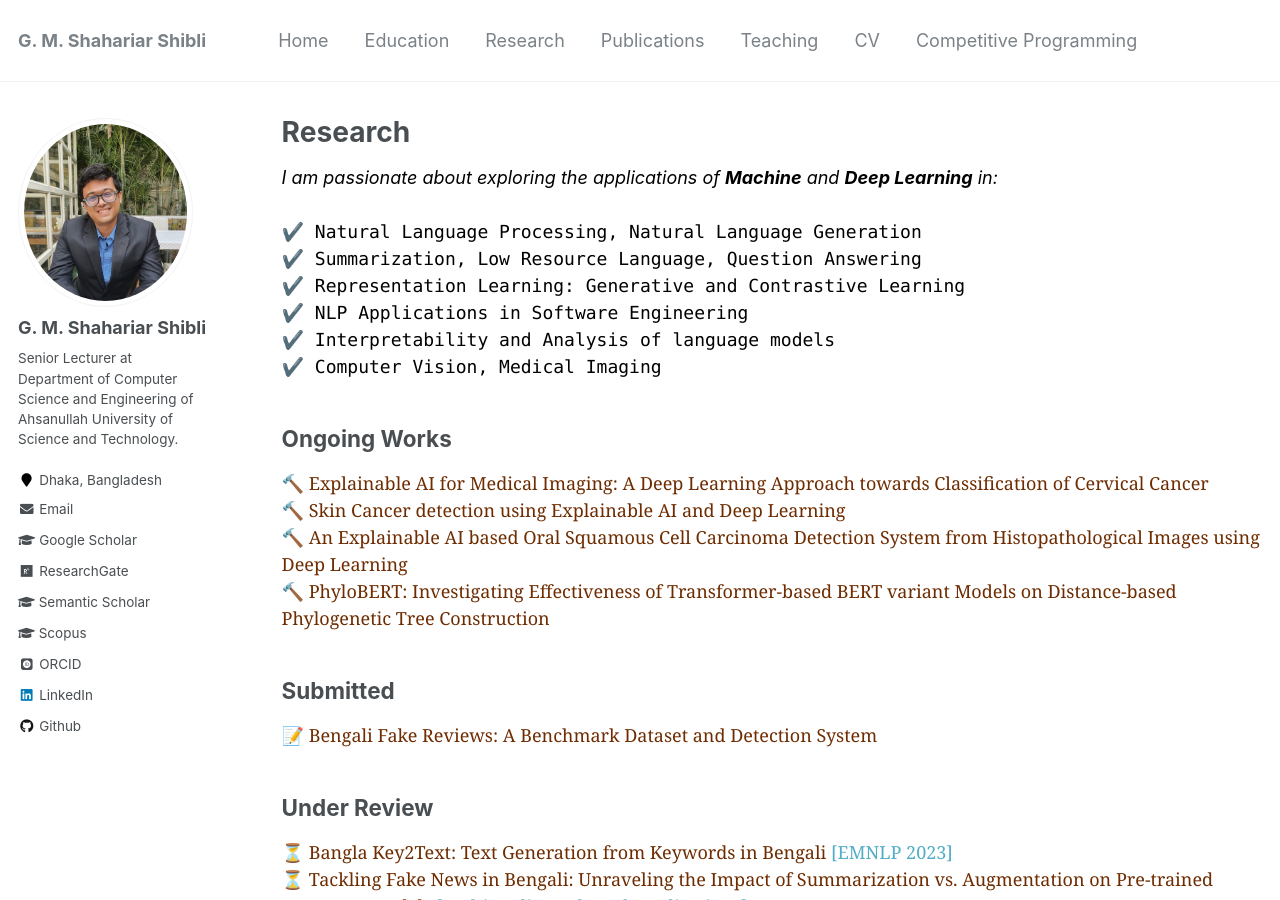
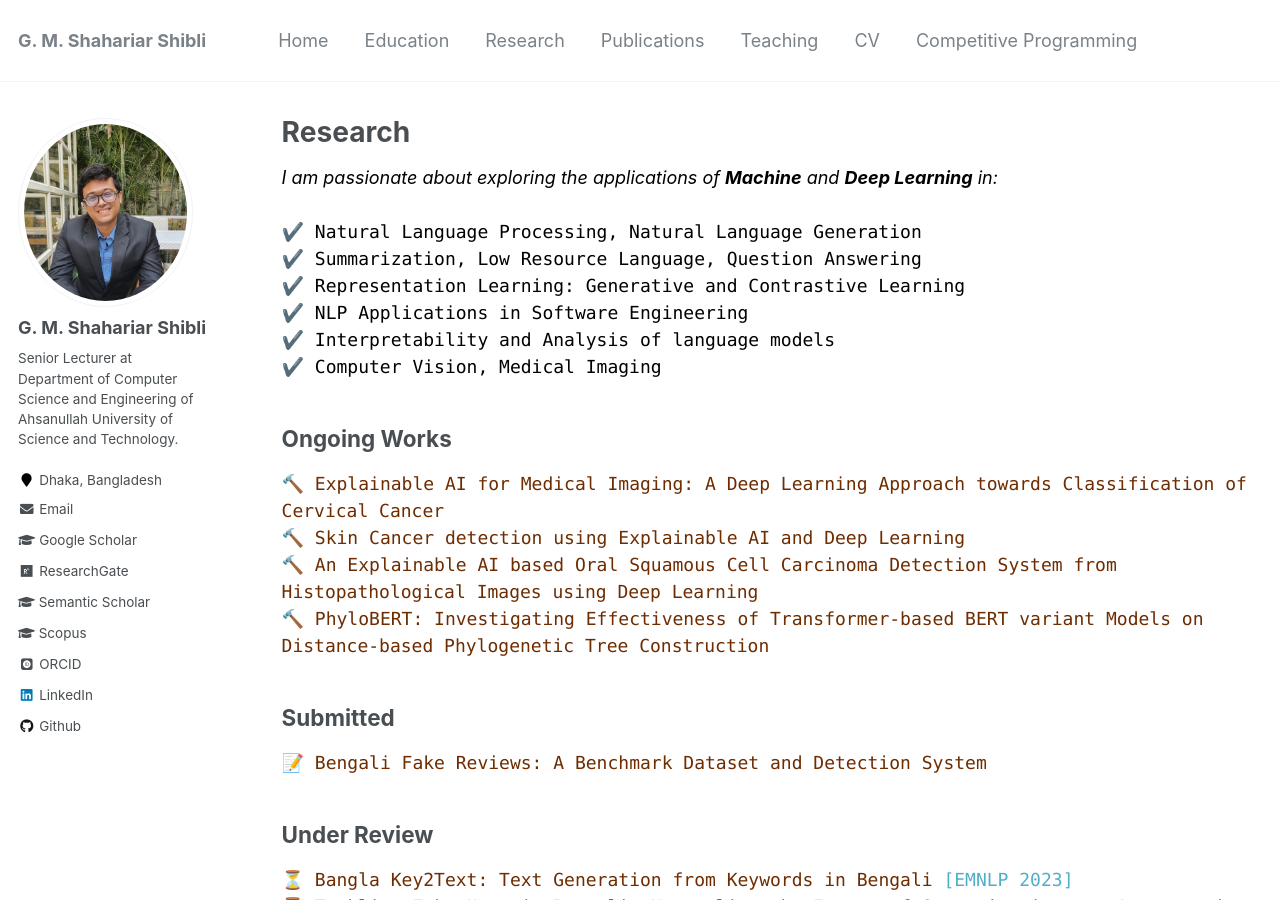
Before and after one commit to shahariar-shibli/shahariar-shibli.github.io, a Jekyll site: the page built from _pages/research.md, in a window 1280 px wide and 900 px high. Built offline with Jekyll 4.4.1, drawn with Linux system fonts in a browser that asks for light colours; some web fonts are replaced.

Commit message:
Update research.md

```diff
--- a/_pages/research.md
+++ b/_pages/research.md
@@ -17,7 +17,7 @@ author_profile: true
 
 
 ## Ongoing Works
-<span style="font-family:Georgia;">
+<span style="font-family:Monaco;">
 🔨 <span style="color:#6E2C00">Explainable AI for Medical Imaging: A Deep Learning Approach towards Classification of Cervical Cancer</span><br/>
 🔨 <span style="color:#6E2C00">Skin Cancer detection using Explainable AI and Deep Learning</span><br/>
 🔨 <span style="color:#6E2C00">An Explainable AI based Oral Squamous Cell Carcinoma Detection System from Histopathological Images using Deep Learning</span><br/>
@@ -25,12 +25,12 @@ author_profile: true
 </span>
 
 ## Submitted
-<span style="font-family:Georgia;">
+<span style="font-family:Monaco;">
 📝 <span style="color:#6E2C00">Bengali Fake Reviews: A Benchmark Dataset and Detection System</span>
 </span>
 
 ## Under Review
-<span style="font-family:Georgia;">
+<span style="font-family:Monaco;">
 ⏳ <span style="color:#6E2C00">Bangla Key2Text: Text Generation from Keywords in Bengali</span> [[EMNLP 2023]](https://2023.emnlp.org/)<br/>
 ⏳ <span style="color:#6E2C00">Tackling Fake News in Bengali: Unraveling the Impact of Summarization vs. Augmentation on Pre-trained Language Models</span> [[Multimedia Tools and Applications]](https://www.springer.com/journal/11042)<br/>
 ⏳ <span style="color:#6E2C00">Towards Automated Recipe Genre Classification using Semi-Supervised Learning</span> [[Knowledge and Information Systems]](https://www.springer.com/journal/10115)<br/>
@@ -38,7 +38,7 @@ author_profile: true
 </span>
 
 ## Accepted
-<span style="font-family:Georgia;">
+<span style="font-family:Monaco;">
 ⏳ <span style="color:#6E2C00">Contrastive Learning for API Aspect Analysis</span> [[ASE 2023]](https://conf.researchr.org/track/ase-2023/ase-2023-papers)<br/>
 ⏳ <span style="color:#6E2C00">Rank Your Summaries: Enhancing Bengali Text Summarization via Ranking-based Approach</span> [[BIM 2023]](https://confbim.com/)<br/>
 ⏳ <span style="color:#6E2C00">Evaluating the Reliability of CNN Models on Classifying Traffic and Road Signs using LIME</span> [[BIM 2023]](https://confbim.com/)<br/>
```
